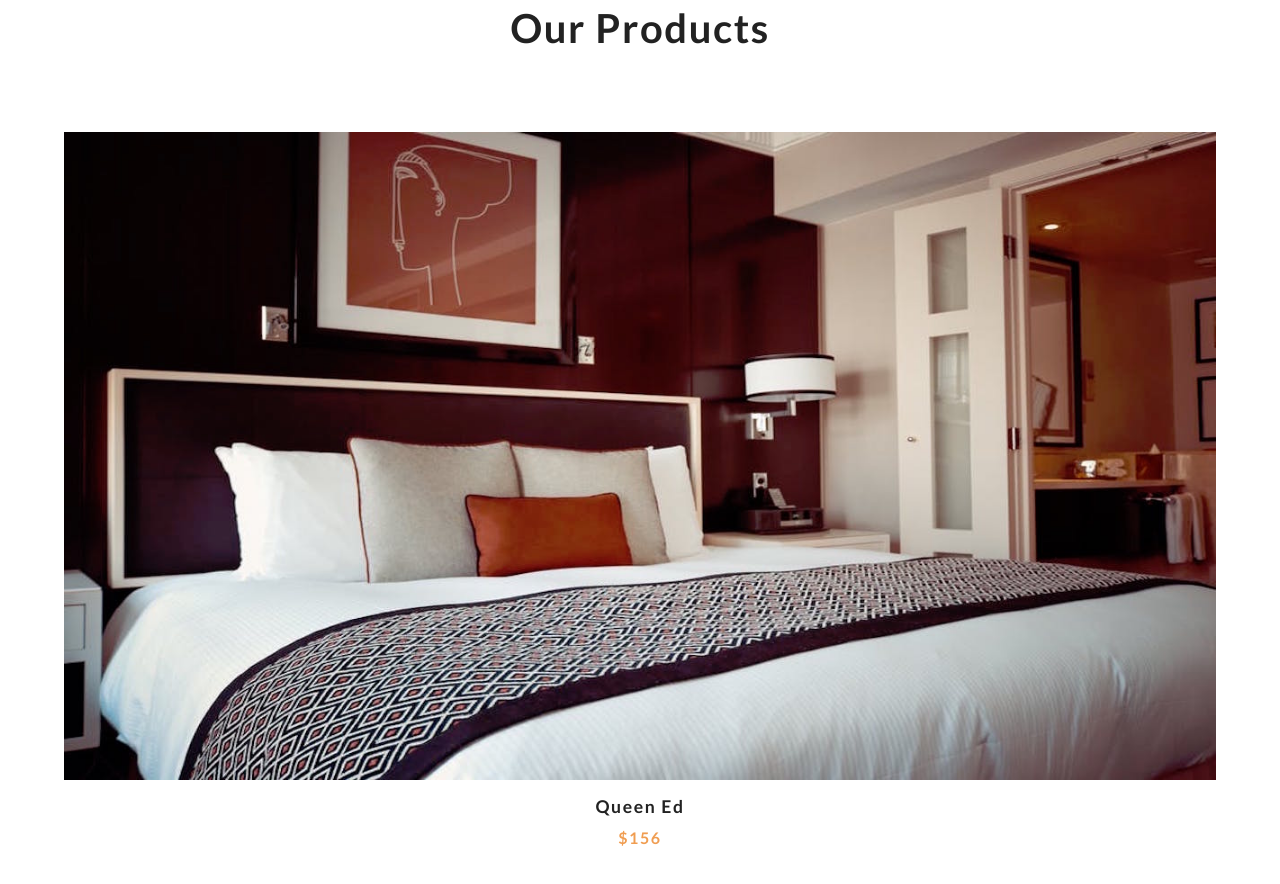
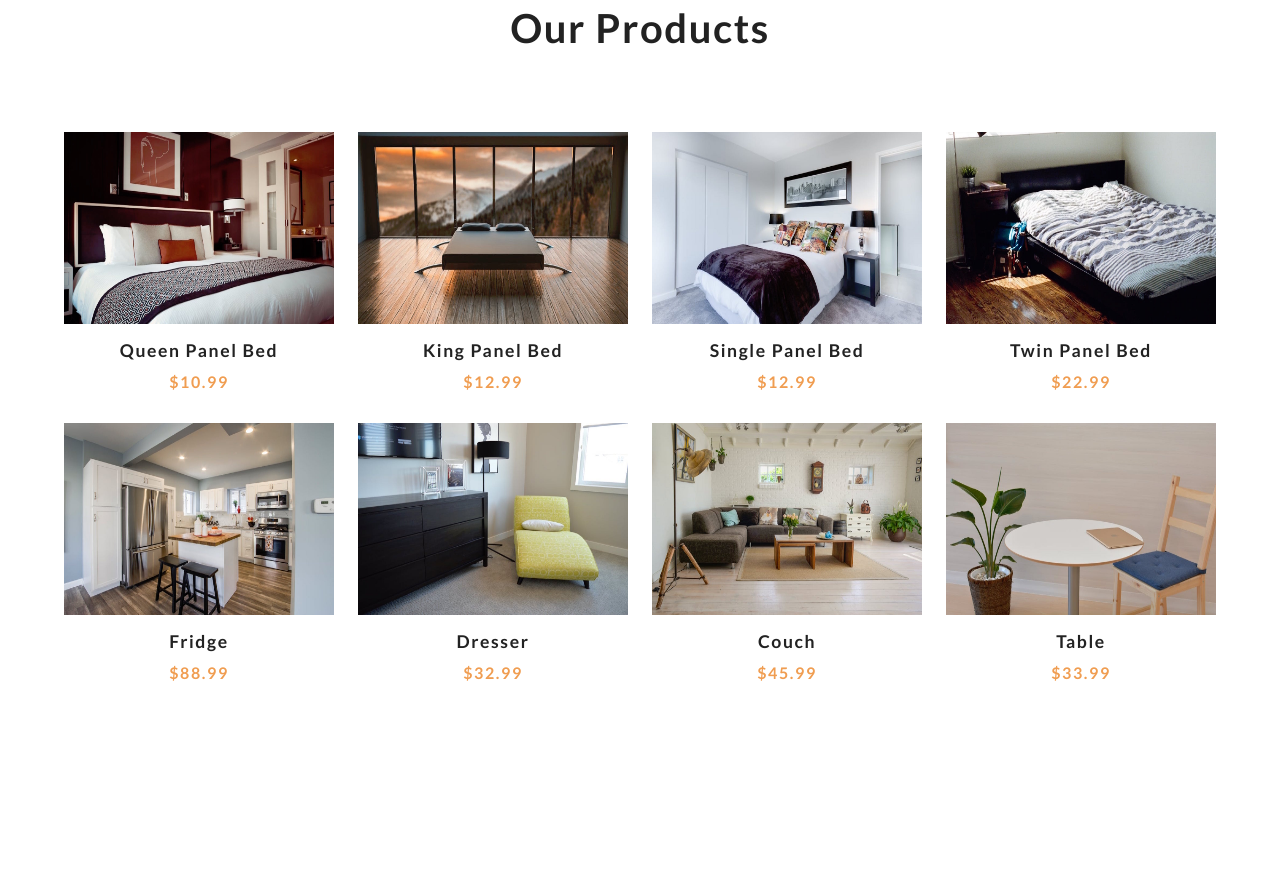
Before and after one commit to benjaminhuanghuang/js-shopping-cart, a plain HTML site: page web/index.html in a window 1280 px wide. Shown: the part 860-1744 px from the top of the page. After the commit the page ends 1606 px from the top, so only its background shows below. Drawn offline with Linux system fonts and the light colour scheme.

Commit message:
load products

```diff
--- a/web/app.js
+++ b/web/app.js
@@ -0,0 +1,73 @@
+// variavles
+const cartBtn = document.querySelector(".cart-btn");
+const closeCartBtn = document.querySelector(".close-cart");
+const clearCartBtn = document.querySelector(".clear-cart");
+const cartDOM = document.querySelector(".cart");
+const cartOverlay = document.querySelector(".cart-overlay");
+const cartItems = document.querySelector(".cart-items");
+const cartTotal = document.querySelector(".cart-total");
+const cartContent = document.querySelector(".cart-content");
+const productsDOM = document.querySelector(".products-center");
+
+//
+let cart = [];
+
+class Products {
+  async getProducts() {
+    try {
+      let result = await fetch("./products.json");
+      let data = await result.json();
+      let products = data.items;
+      products = products.map((item) => {
+        const { title, price } = item.fields;
+        const { id } = item.sys;
+        const image = item.fields.image.fields.file.url;
+        return {
+          id,
+          title,
+          price,
+          image,
+        };
+      });
+      return products;
+    } catch (error) {
+      console.log(error);
+    }
+  }
+}
+
+class UI {
+  displayProducts(products){
+    // console.log(products);
+    let result= "";
+
+    products.forEach( product =>{
+      result += `
+        <article class="product">
+        <div class="img-container">
+          <img src=${product.image} alt="product" class="product-img">
+          <button class="bag-btn" data-id=${product.id}>
+            <i class="fas fa-shopping-cart">
+              add to bag
+            </i>
+          </button>
+        </div>
+        <h3>${product.title}</h3>
+        <h4>$${product.price}</h4>
+      </article>
+      `;
+    })
+    productsDOM.innerHTML = result;
+  }
+}
+
+class Storage {}
+
+document.addEventListener("DOMContentLoaded", () => {
+  const ui = new UI();
+  const products = new Products();
+
+  products.getProducts().then((products) => {
+    ui.displayProducts(products)
+  });
+});
```
Also changed, not shown: web/index.html (+2 -0 lines).
